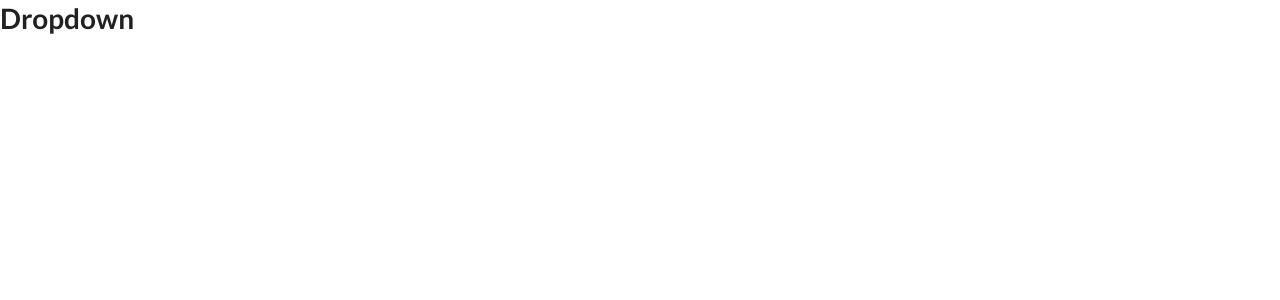
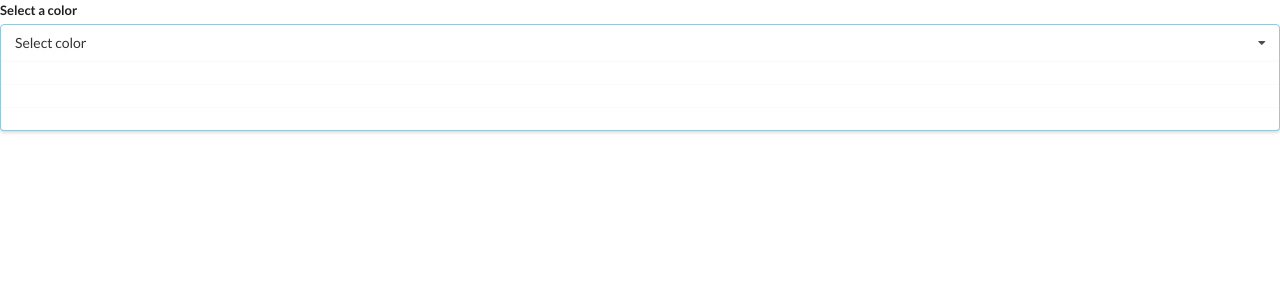
Before and after one commit to DrishtiGoda/ReactCourse, a React (Create React App) app in the folder widgets/: page / in a window 1280 px wide. Shown: the top 300 px of the page. Built offline with nearby package versions, Linux system fonts and the light colour scheme.

Commit message:
A lot of JSX

```diff
--- a/widgets/src/components/Dropdown.js
+++ b/widgets/src/components/Dropdown.js
@@ -1,7 +1,28 @@
 import React from "react";
 
-const Dropdown = () => {
-  return <h1>Dropdown</h1>;
+const Dropdown = ({ options }) => {
+  const renderedOptions = options.map((option) => {
+    return (
+      <div key={option.value} className="item">
+        {options.label}
+      </div>
+    );
+  });
+
+  return (
+    <div className="ui form">
+      <div className="field">
+        <label className="label">Select a color</label>
+        <div className="ui selection dropdown visible active">
+            <i className="dropdown icon"></i>
+            <div className="text">Select color</div>
+            <div className="menu visible transition">
+                {renderedOptions}
+            </div>
+        </div>
+      </div>
+    </div>
+  );
 };
 
 export default Dropdown;
```
